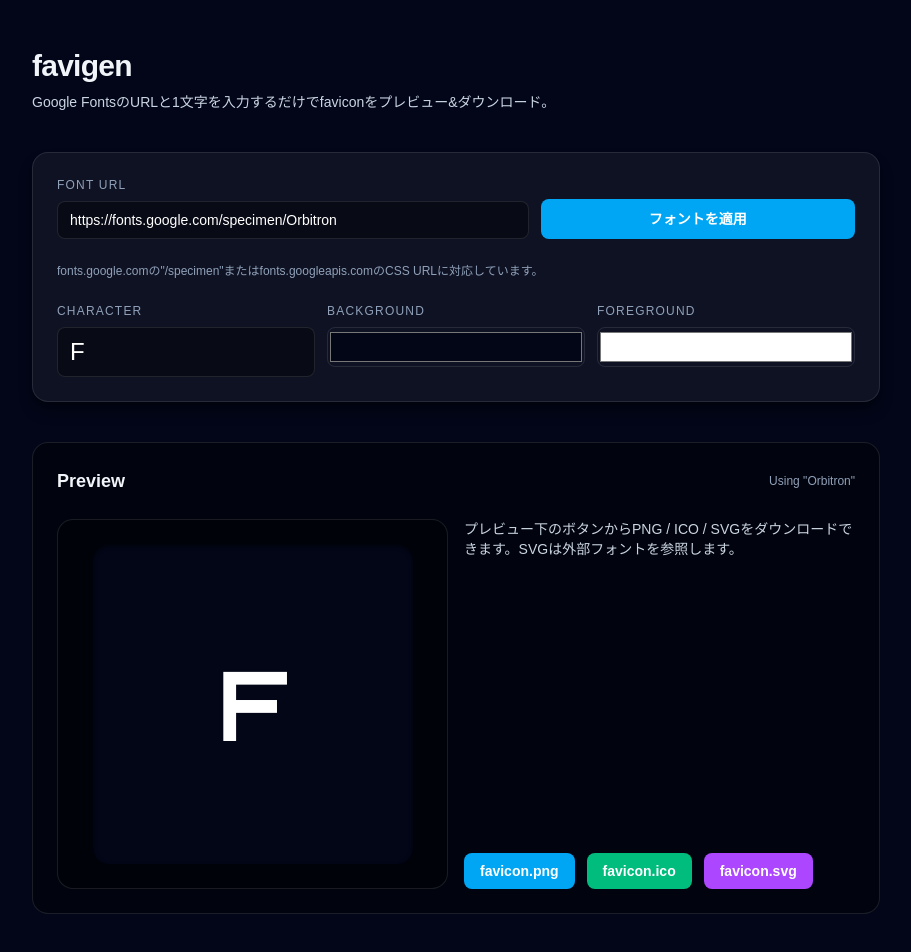
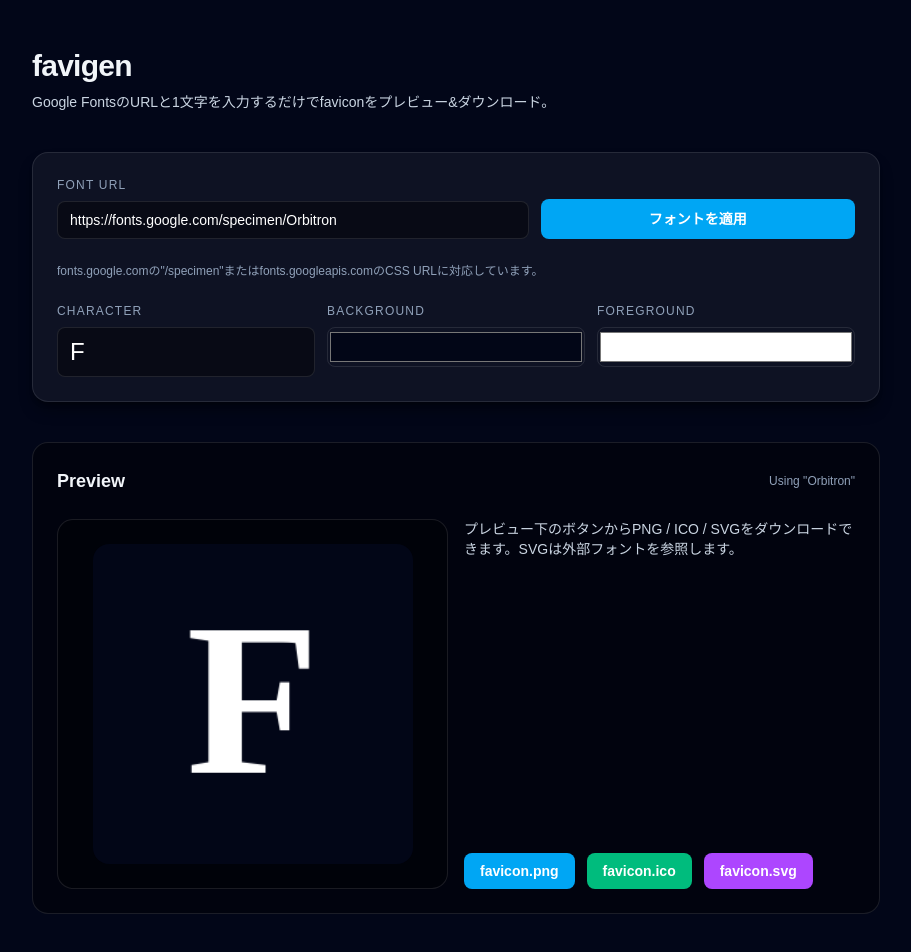
Before and after one commit to nasjp/faviyolo, a Next.js app: page / in a window 1280 px wide. Shown: the top 952 px of the page, without its empty margins (184-1095 px from the left). Built offline with nearby package versions, Linux system fonts and the light colour scheme.

Commit message:
表示領域の最適化
- canvas要素の表示方法を変更しました。
- これにより、レイアウトの簡素化と描画パフォーマンスの向上が期待できます。

```diff
--- a/src/app/page.tsx
+++ b/src/app/page.tsx
@@ -379,24 +379,12 @@ export default function Home() {
           </div>
           <div className="grid gap-4 lg:grid-cols-[minmax(0,1fr)_minmax(0,1fr)]">
             <div className="flex items-center justify-center rounded-2xl border border-white/10 bg-black/30 p-6">
-              <div
-                className="aspect-square w-full max-w-xs rounded-2xl shadow-inner shadow-black/60"
-                style={{ backgroundColor: bgColor }}
-              >
-                <div
-                  className="flex h-full w-full items-center justify-center text-8xl"
-                  style={{
-                    color: fgColor,
-                    fontFamily:
-                      fontStatus === "ready" && fontConfig
-                        ? `'${fontConfig.fontFamily}', sans-serif`
-                        : "inherit",
-                    fontWeight: FONT_WEIGHT,
-                  }}
-                >
-                  {displayChar}
-                </div>
-              </div>
+              <canvas
+                ref={canvasRef}
+                width={CANVAS_SIZE}
+                height={CANVAS_SIZE}
+                className="aspect-square h-auto w-full max-w-xs rounded-2xl shadow-inner shadow-black/60"
+              />
             </div>
             <div className="flex flex-col justify-between gap-4">
               <p className="text-sm text-slate-300">
@@ -428,12 +416,6 @@ export default function Home() {
               </div>
             </div>
           </div>
-          <canvas
-            ref={canvasRef}
-            width={CANVAS_SIZE}
-            height={CANVAS_SIZE}
-            className="hidden"
-          />
         </section>
       </main>
     </div>
```
